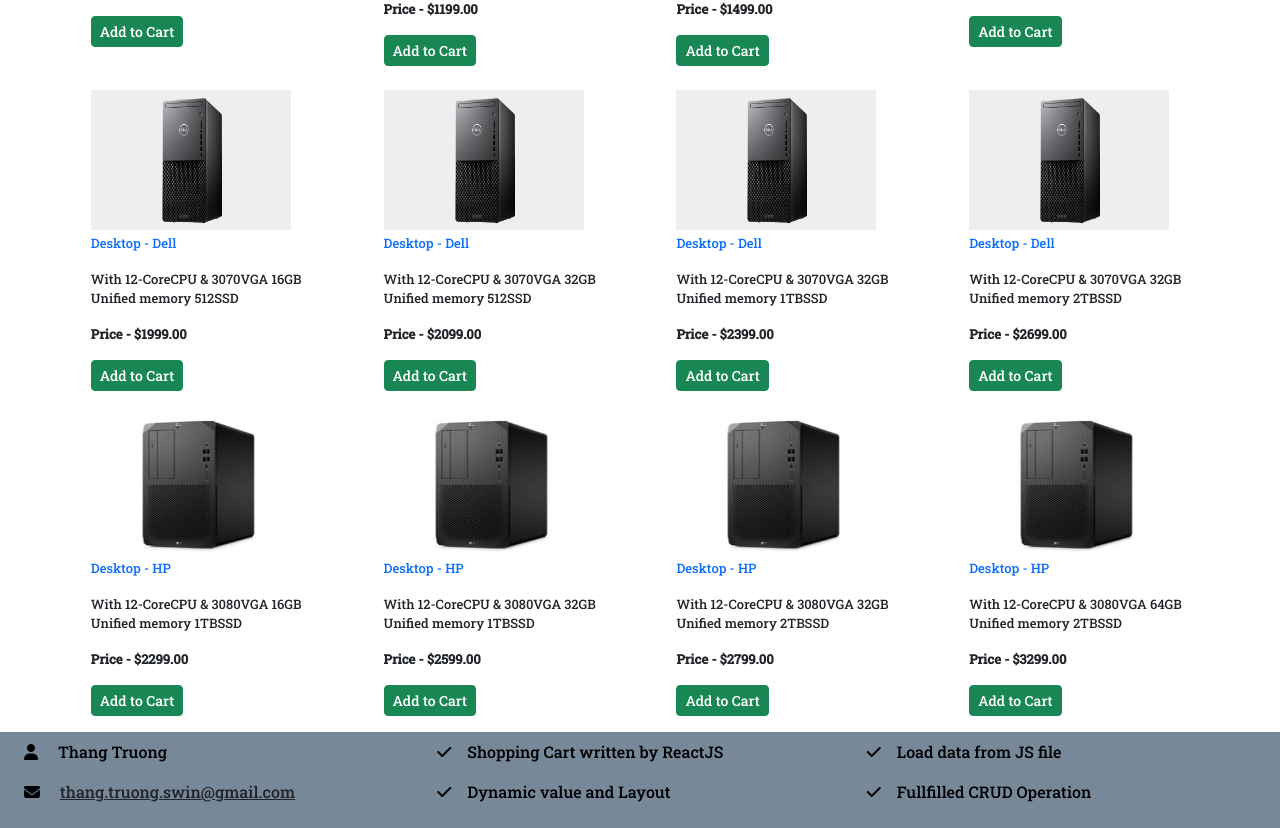
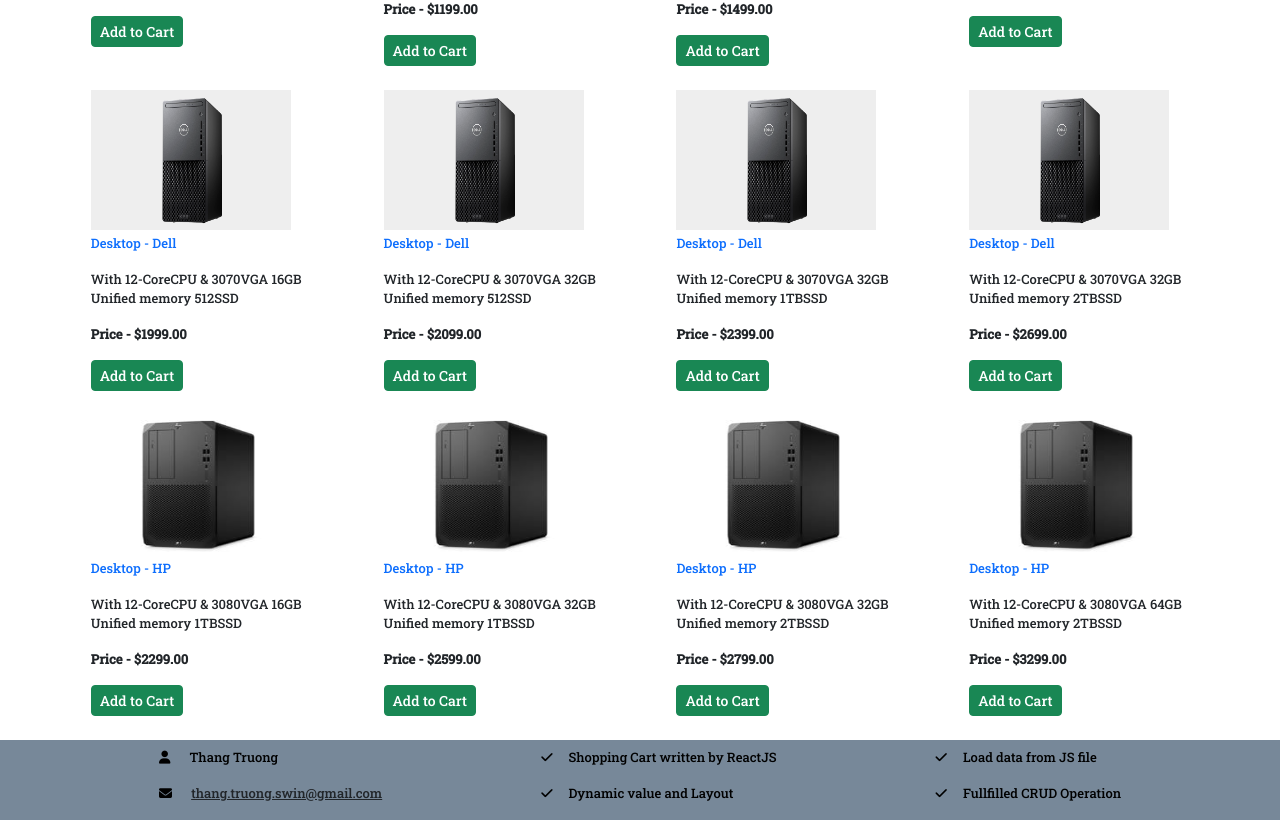
Before and after one commit to thangtruong-swin/thangtruong-shoppingcart, a React (Create React App) app: page / in a window 1280 px wide. Shown: the part 812-1640 px from the top of the page. Built offline with nearby package versions, Linux system fonts and the light colour scheme.

Commit message:
Footer done

```diff
--- a/src/App.css
+++ b/src/App.css
@@ -1,10 +1,12 @@
 @import url('https://fonts.googleapis.com/css2?family=Roboto+Slab:wght@500&display=swap');
+
 
 body {
   padding: 0;
   margin: 0;
   font-family: 'Roboto Slab', serif;
   font-size: small;
+  height: 100%;
 }
 
 .navBar1 {
@@ -67,23 +69,37 @@
   right: 400px;
 }
 
+#content-wrap {
+  padding-bottom: 6.5rem;
+  /* Footer height */
+}
 
 .fixFooter {
-  /* margin-top: 5rem; */
-  position: relative;
-  bottom: 0px;
+  /* margin-top: 2rem; */
+  position: absolute;
+  bottom: 0;
   left: 0px;
-  right: 0;
+  width: 100%;
   overflow: hidden;
+  height: 5rem;
   /* width: 100%; */
-  font-size: medium !important;
+  /* font-size: medium !important; */
   background-color: lightslategray;
+  font-size: small !important;
+  display: flex;
+  justify-content: space-evenly;
 }
 
 .fixFooter p {
   color: black;
   font-weight: 300 !important;
+
 }
+
+/* .fixFooter div {
+  display: flex;
+  flex-direction: row;
+} */
 
 @media screen and (max-width: 991px) {
 
@@ -110,7 +126,7 @@
 }
 
 .listproducts {
-  /* min-height: 100vh; */
+  min-height: 100%;
   margin-top: 1rem;
   display: flex;
   flex-direction: row;
--- a/src/App.js
+++ b/src/App.js
@@ -31,24 +31,26 @@
     const ind = cart.indexOf(item);
     const arr = cart;
     arr[ind].quanity += d;
-
     if (arr[ind].quanity === 0) arr[ind].quanity = 1;
     setCart([...arr]);
    };
 
   return (
-    <div >
+    <div id="content-wrap">
      <NavBar size={cart.length} />
       <Routes>
           {/* <Route path="/" element={  <NavBar size={cart.length} />} /> */}
           <Route path="/" element={<ListAllProducts cart={cart} handleClick={handleClick} handleRemove={handleRemove}/>} />
-          <Route path="/desktop/:id" element={<DetailPage handleClick={handleClick} />} />
+          <Route path="/desktop/:id" element={<DetailPage cart={cart} handleClick={handleClick} handleRemove={handleRemove}/>} />
           <Route path="*" element={<PageNotFound />} />
           <Route path="/cart" element={<Cart cart={cart} setCart={setCart} handleChange={handleChange}/>} />
           <Route path="newarrivalproducts" element={<NewArrivalProducts />} />
           <Route path="/onsale" element={<PageOnSale />} />
+
       </Routes>
-      <Footer />
+      <footer>
+        <Footer />
+      </footer>
     </div>
   );
 }
--- a/src/component/cards.jsx
+++ b/src/component/cards.jsx
@@ -1,5 +1,4 @@
-// import React from 'react';
-import React, { useState } from "react";
+import React from 'react';
 
 const Cards = ({ cart, item, handleClick, handleRemove }) => {
     const { id, category, type, product, description, price, image, quanity } = item;
@@ -14,13 +13,13 @@
             <p className='mt-1 text-primary'>{category + " - "}{ type }</p>
             <p>{description}</p>
             <p className="fw-bold">Price - ${price.toFixed(2)}</p>
-            {console.log(cart.length)}
 
          {/* <button className='btn btn-success btn-sm'
             onClick={() => handleClick(item)}
             >Add to Cart</button> */}
 
-        {cart.includes(item) ? (
+        {
+          (cart || '').includes(item) ? (
            <button className='btn btn-danger btn-sm'
             onClick={() => handleRemove(item)}
             >Remove from Cart</button>
--- a/src/component/details.jsx
+++ b/src/component/details.jsx
@@ -4,7 +4,7 @@
 import { getProductsType } from './services';
 import listProducts from '../data';
 
-export default function DetailPage({handleClick}) {
+export default function DetailPage({cart, handleClick, handleRemove}) {
   // let params = useParams();
   let { id } = useParams();
 
@@ -18,7 +18,9 @@
         {/* <h2>Hello: {id}</h2> */}
       <div className="listproducts container">
         {filteredProducts.map((item) => (
-              <Cards key={item.id} item={item} handleClick={handleClick} />
+          // <Cards key={item.id} item={item} handleClick={handleClick} />
+        <Cards key={item.id} cart={cart} item={item} handleClick={handleClick} handleRemove={handleRemove}  />
+
         ))}
       </div>
     </main>
--- a/src/component/footer.jsx
+++ b/src/component/footer.jsx
@@ -2,24 +2,33 @@
 
 const Footer = () => {
   return (
-    <footer className='fixFooter p-2 mt-3 text-left '>
-      <main>
-        <div className="row">
-        <div className="col ">
+    <footer className='fixFooter py-2 text-left '>
+        {/* <div className="row">
+        <div className="col">
           <p><i className="fa-solid fa-user mx-3"></i> Thang Truong</p>
           <p ><i className="fa-solid fa-envelope mx-3"></i> <a className='text-dark' href="mailto:thang.truong.swin@gmail.com">thang.truong.swin@gmail.com</a></p>
         </div>
         <div className='col' >
-          <p><i class="fa-solid fa-check me-3"></i>Shopping Cart written by ReactJS</p>
-          <p><i class="fa-solid fa-check me-3"></i>Dynamic value and Layout</p>
+          <p><i className="fa-solid fa-check me-3"></i>Shopping Cart written by ReactJS</p>
+          <p><i className="fa-solid fa-check me-3"></i>Dynamic value and Layout</p>
         </div>
          <div className='col' >
-          <p><i class="fa-solid fa-check me-3"></i>Load data from JS file</p>
-          <p><i class="fa-solid fa-check me-3"></i>Fullfilled CRUD Operation</p>
+          <p><i className="fa-solid fa-check me-3"></i>Load data from JS file</p>
+          <p><i className="fa-solid fa-check me-3"></i>Fullfilled CRUD Operation</p>
          </div>
-      </div>
-      </main>
-
+      </div> */}
+        <div>
+          <p><i className="fa-solid fa-user me-3"></i> Thang Truong</p>
+          <p ><i className="fa-solid fa-envelope me-3"></i> <a className='text-dark' href="mailto:thang.truong.swin@gmail.com">thang.truong.swin@gmail.com</a></p>
+        </div>
+        <div >
+          <p><i className="fa-solid fa-check me-3"></i>Shopping Cart written by ReactJS</p>
+          <p><i className="fa-solid fa-check me-3"></i>Dynamic value and Layout</p>
+        </div>
+         <div>
+          <p><i className="fa-solid fa-check me-3"></i>Load data from JS file</p>
+          <p><i className="fa-solid fa-check me-3"></i>Fullfilled CRUD Operation</p>
+         </div>
     </footer>
 
    );
--- a/src/component/newArrival.jsx
+++ b/src/component/newArrival.jsx
@@ -2,7 +2,7 @@
 
 const NewArrivalProducts = () => {
   return (
-    <div className='container '>
+    <div className='container'>
       <h3 className='mt-2 text-danger'>This is page for New Arrival Products</h3>
       <p> Comming Soon . . .</p>
       <p>Thanks !</p>
--- a/src/index.css
+++ b/src/index.css
@@ -11,3 +11,8 @@
   font-family: source-code-pro, Menlo, Monaco, Consolas, 'Courier New',
     monospace;
 }
+
+#root {
+  position: relative;
+  min-height: 100vh;
+}
```
Also changed, not shown: src/footer-guide.txt (added).
